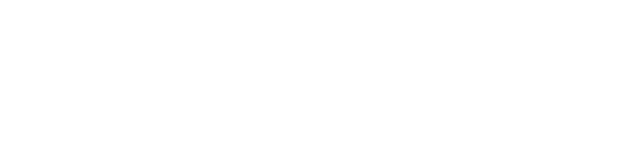
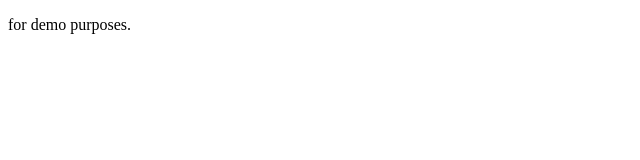
Before and after one commit to piyushahuja7623/Desk, a plain HTML site: page index.html in a window 1280 px wide. Shown: the whole page, without its empty margins (0-640 px from the left). Drawn offline with Linux system fonts and the light colour scheme.

Commit message:
added body

```diff
--- a/index.html
+++ b/index.html
@@ -6,6 +6,6 @@
     <title>Document</title>
 </head>
 <body>
-
+    <p> for demo purposes. </p>
 </body>
 </html>
```
